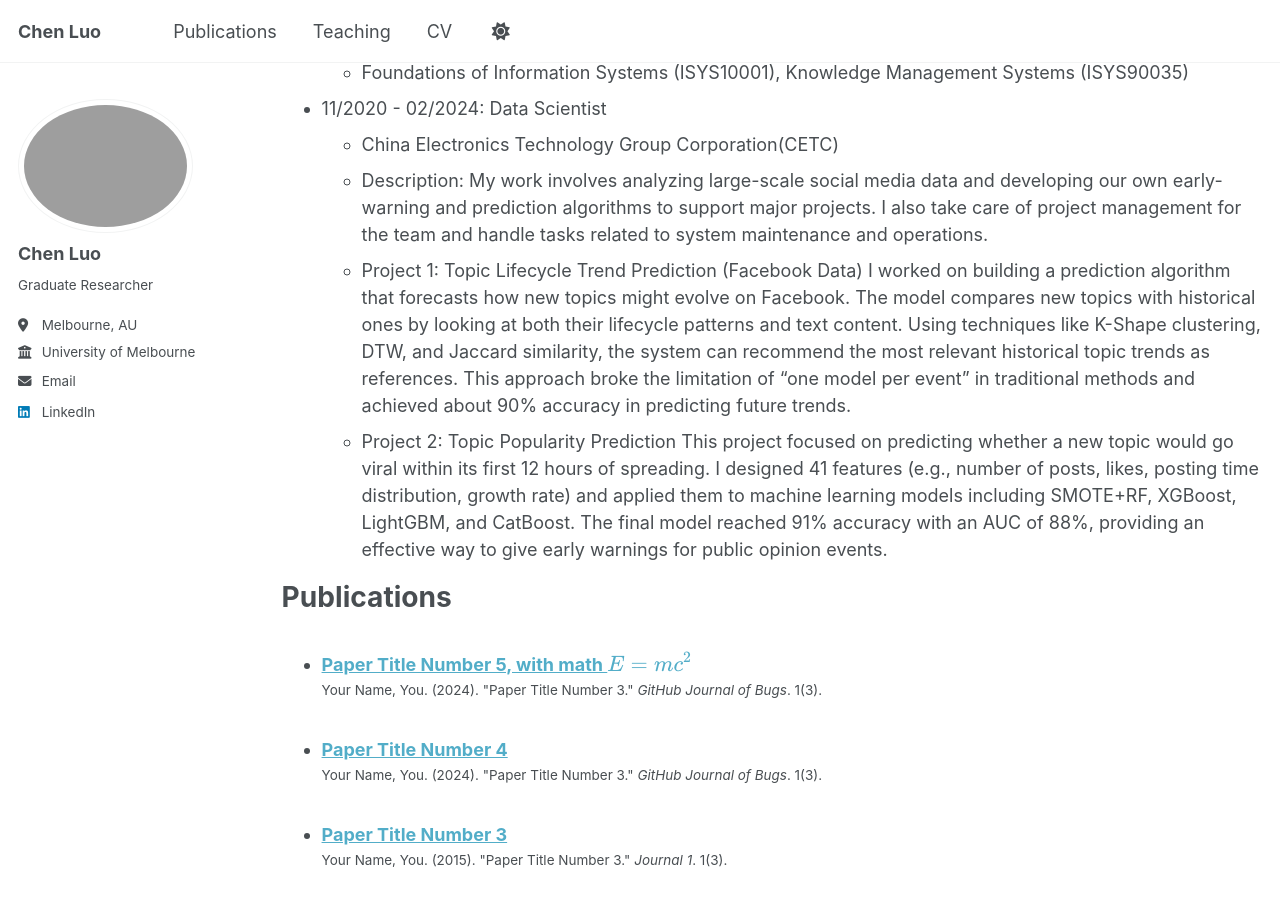
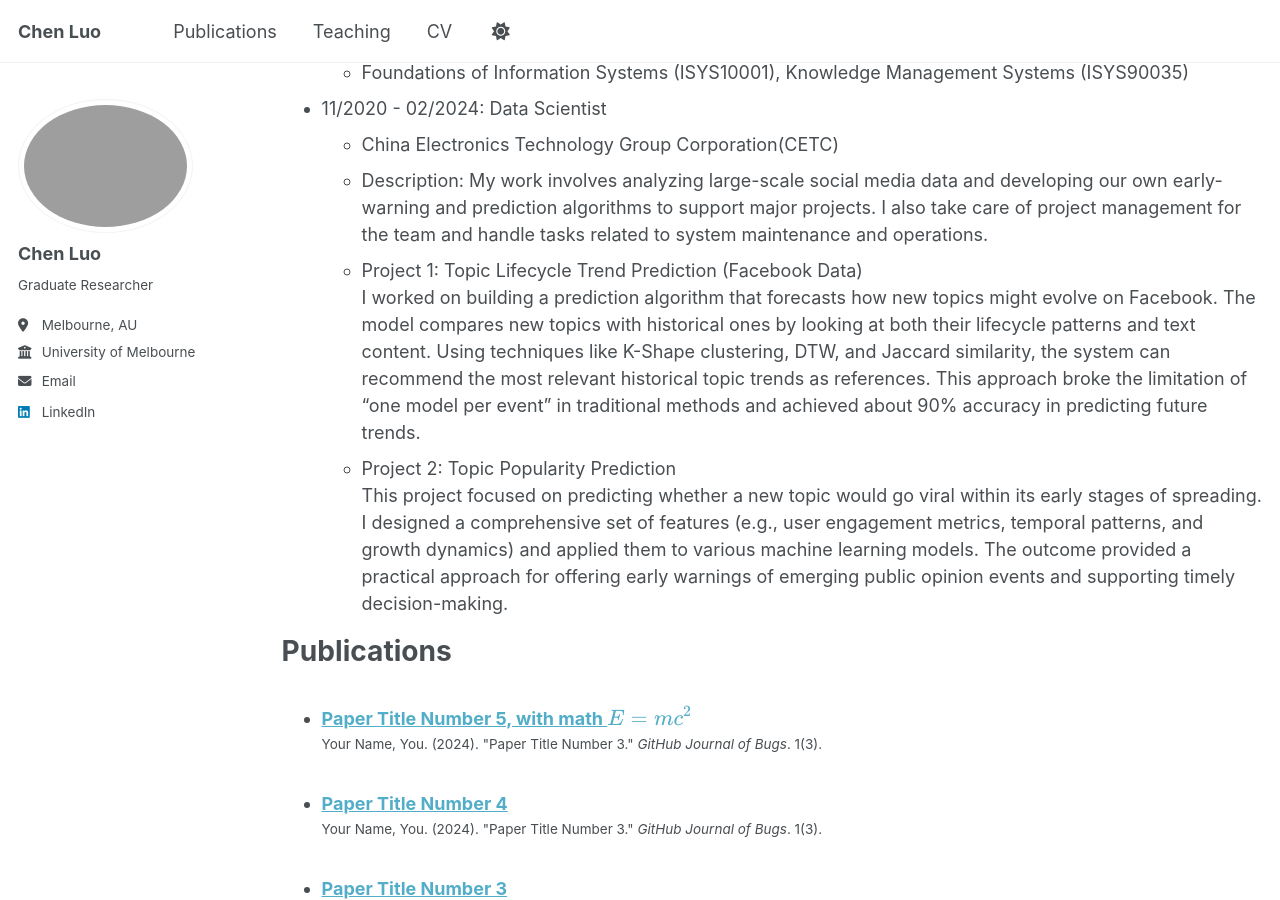
Before and after one commit to Linc0412/Linc0412.github.io, a Jekyll site: the page built from _pages/cv.md, in a window 1280 px wide and 900 px high, scrolled down 375 px. Built offline with Jekyll 4.4.1, drawn with Linux system fonts in a browser that asks for light colours; a script that is not in the unit is left out.

Commit message:
Update cv.md

```diff
--- a/_pages/cv.md
+++ b/_pages/cv.md
@@ -27,7 +27,7 @@ Work experience
   * Project 1: Topic Lifecycle Trend Prediction (Facebook Data)
   I worked on building a prediction algorithm that forecasts how new topics might evolve on Facebook. The model compares new topics with historical ones by       looking at both their lifecycle patterns and text content. Using techniques like K-Shape clustering, DTW, and Jaccard similarity, the system can recommend      the most relevant historical topic trends as references. This approach broke the limitation of “one model per event” in traditional methods and achieved        about 90% accuracy in predicting future trends.
   * Project 2: Topic Popularity Prediction
-  This project focused on predicting whether a new topic would go viral within its first 12 hours of spreading. I designed 41 features (e.g., number of posts,    likes, posting time distribution, growth rate) and applied them to machine learning models including SMOTE+RF, XGBoost, LightGBM, and CatBoost. The final       model reached 91% accuracy with an AUC of 88%, providing an effective way to give early warnings for public opinion events.
+  This project focused on predicting whether a new topic would go viral within its early stages of spreading. I designed a comprehensive set of features (e.g.,   user engagement metrics, temporal patterns, and growth dynamics) and applied them to various machine learning models. The outcome provided a practical          approach for offering early warnings of emerging public opinion events and supporting timely decision-making.
 
 Publications
 ======
```
